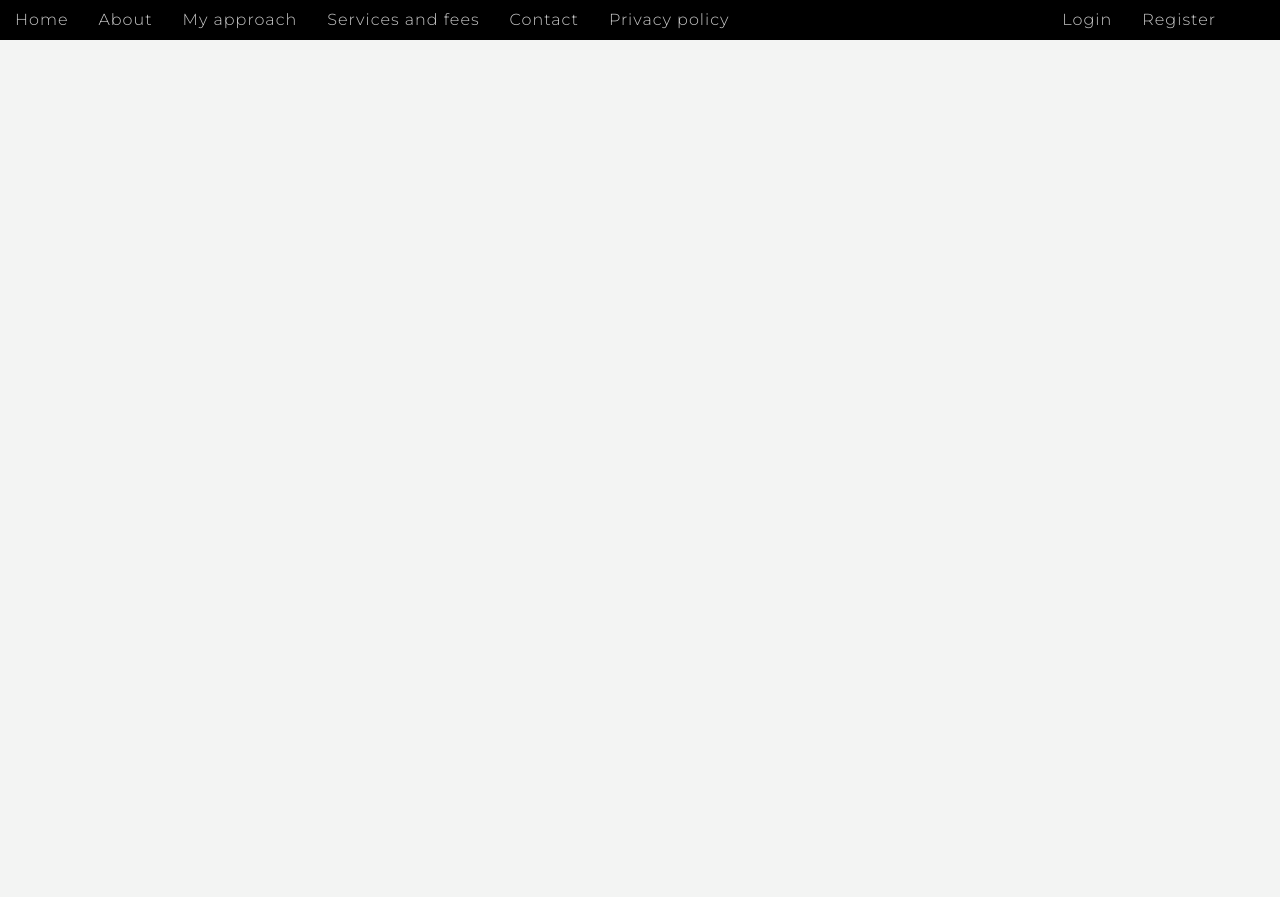
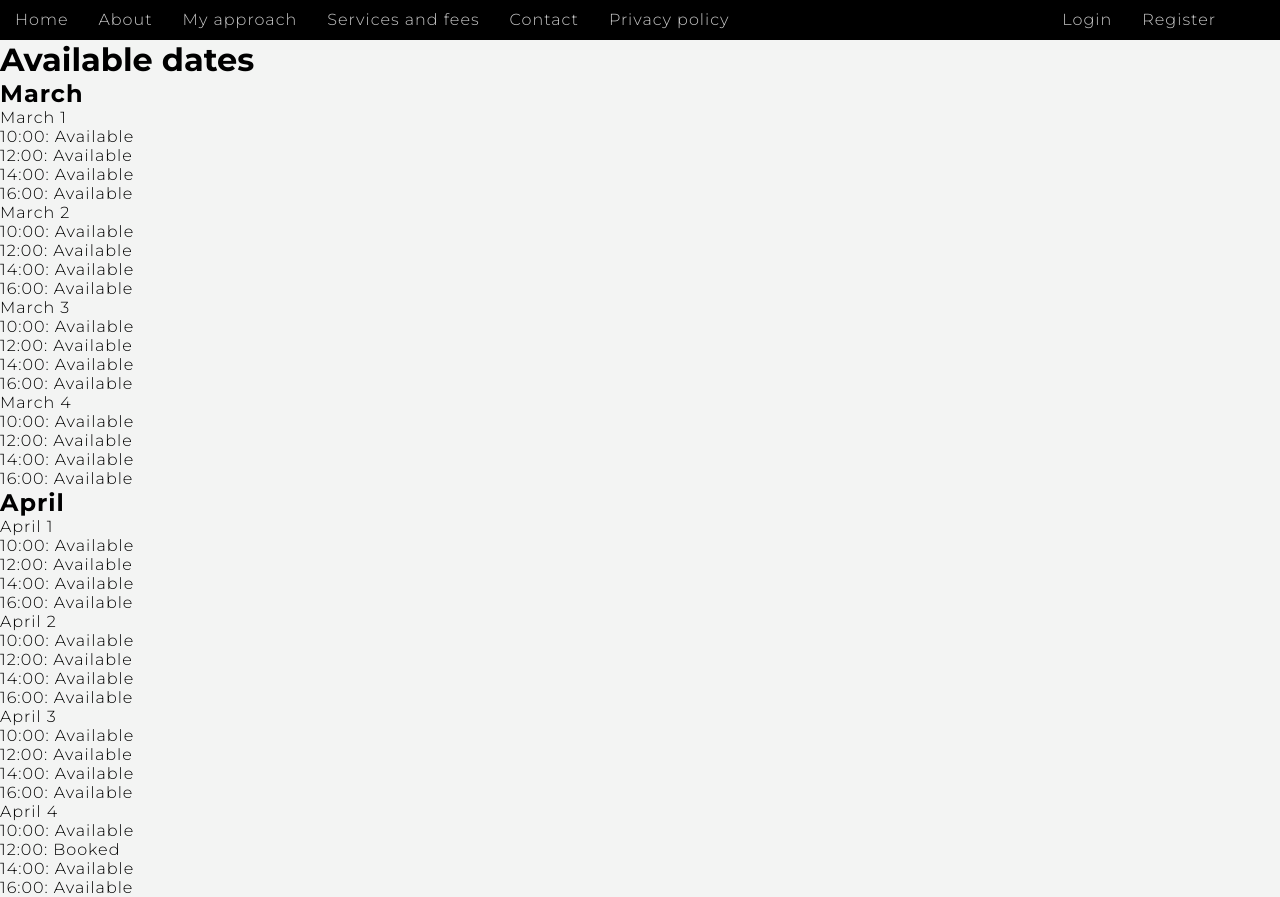
Before and after one commit to PeachyOmnivore/WellGroundedCounselling, a React (Vite) app: page /booking in a window 1280 px wide. Before the commit the page ends 800 px from the top, so only its background shows below. Built offline with nearby package versions, Linux system fonts and the light colour scheme.

Commit message:
feat: basic booking started

```diff
--- a/src/pages/booking/index.jsx
+++ b/src/pages/booking/index.jsx
@@ -1,11 +1,118 @@
-import "./booking.css"
+import { useState } from "react";
+import "./booking.css";
 
-function Booking () {
+function Booking() {
+  const INITIAL_STATE = {
+    "March": [
+      {
+        day: 1,
+        time: {
+          "10:00": true,
+          "12:00": true,
+          "14:00": true,
+          "16:00": true,
+        },
+      },
+      {
+        day: 2,
+        time: {
+          "10:00": true,
+          "12:00": true,
+          "14:00": true,
+          "16:00": true,
+        },
+      },
+      {
+        day: 3,
+        time: {
+          "10:00": true,
+          "12:00": true,
+          "14:00": true,
+          "16:00": true,
+        },
+      },
+      {
+        day: 4,
+        time: {
+          "10:00": true,
+          "12:00": true,
+          "14:00": true,
+          "16:00": true,
+        },
+      },
+    ],
+    "April": [
+      {
+        day: 1,
+        time: {
+          "10:00": true,
+          "12:00": true,
+          "14:00": true,
+          "16:00": true,
+        },
+      },
+      {
+        day: 2,
+        time: {
+          "10:00": true,
+          "12:00": true,
+          "14:00": true,
+          "16:00": true,
+        },
+      },
+      {
+        day: 3,
+        time: {
+          "10:00": true,
+          "12:00": true,
+          "14:00": true,
+          "16:00": true,
+        },
+      },
+      {
+        day: 4,
+        time: {
+          "10:00": true,
+          "12:00": false,
+          "14:00": true,
+          "16:00": true,
+        },
+      },
+
+    ],
+
+  };
+
+  const [availableDates] = useState(INITIAL_STATE);
+
   return (
-  <>
-
-  </>
-  )
+    <div className="booking-container">
+      <h1>Available dates</h1>
+      <ul>
+        {Object.entries(availableDates).map(([month, days]) => (
+          <li key={month}>
+            <h2>{month}</h2>
+            <ul>
+              {days.map((dayData) => (
+                <li key={dayData.day}>
+                  <p>
+                    {month} {dayData.day}
+                  </p>
+                  <ul>
+                    {Object.entries(dayData.time).map(([timeSlot, isAvailable]) => (
+                      <li key={timeSlot}>
+                        <p>{timeSlot}: {isAvailable ? "Available" : "Booked"}</p>
+                      </li>
+                    ))}
+                  </ul>
+                </li>
+              ))}
+            </ul>
+          </li>
+        ))}
+      </ul>
+    </div>
+  );
 }
 
-export default Booking
+export default Booking;
```
